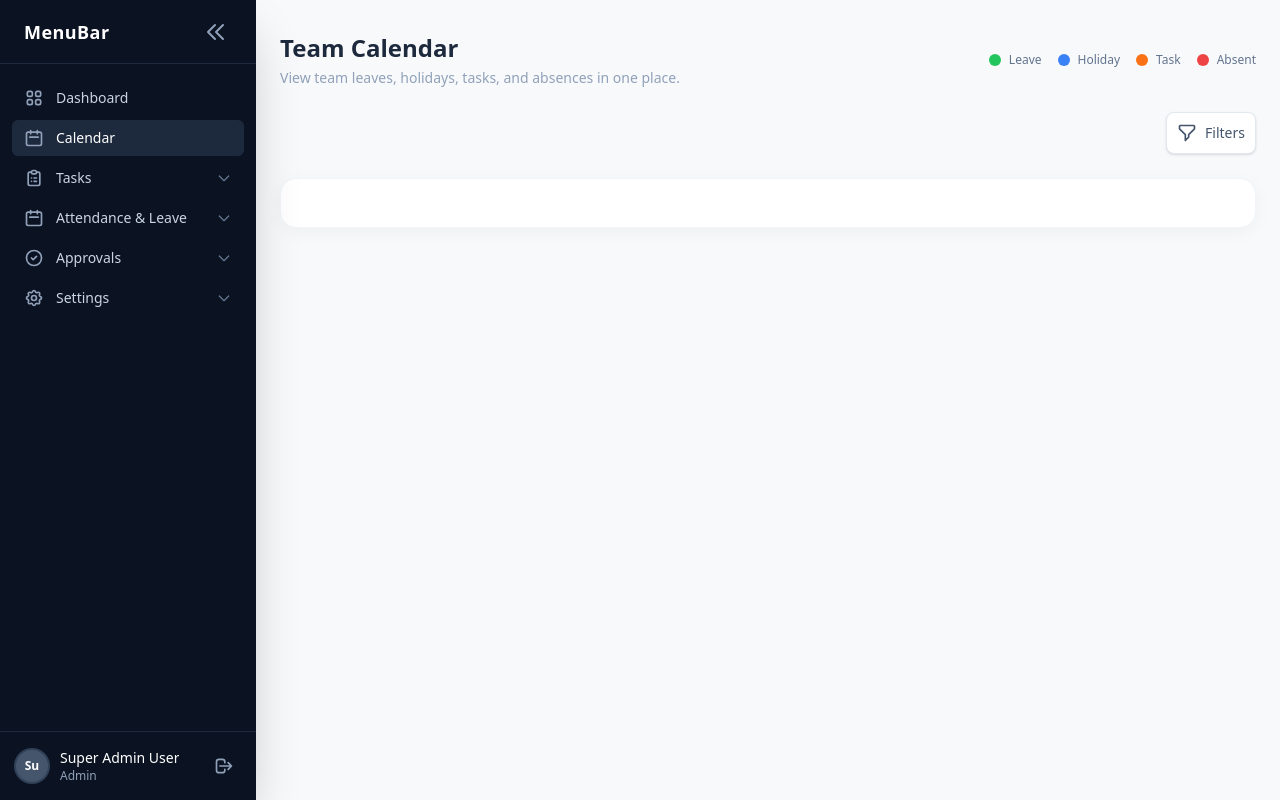
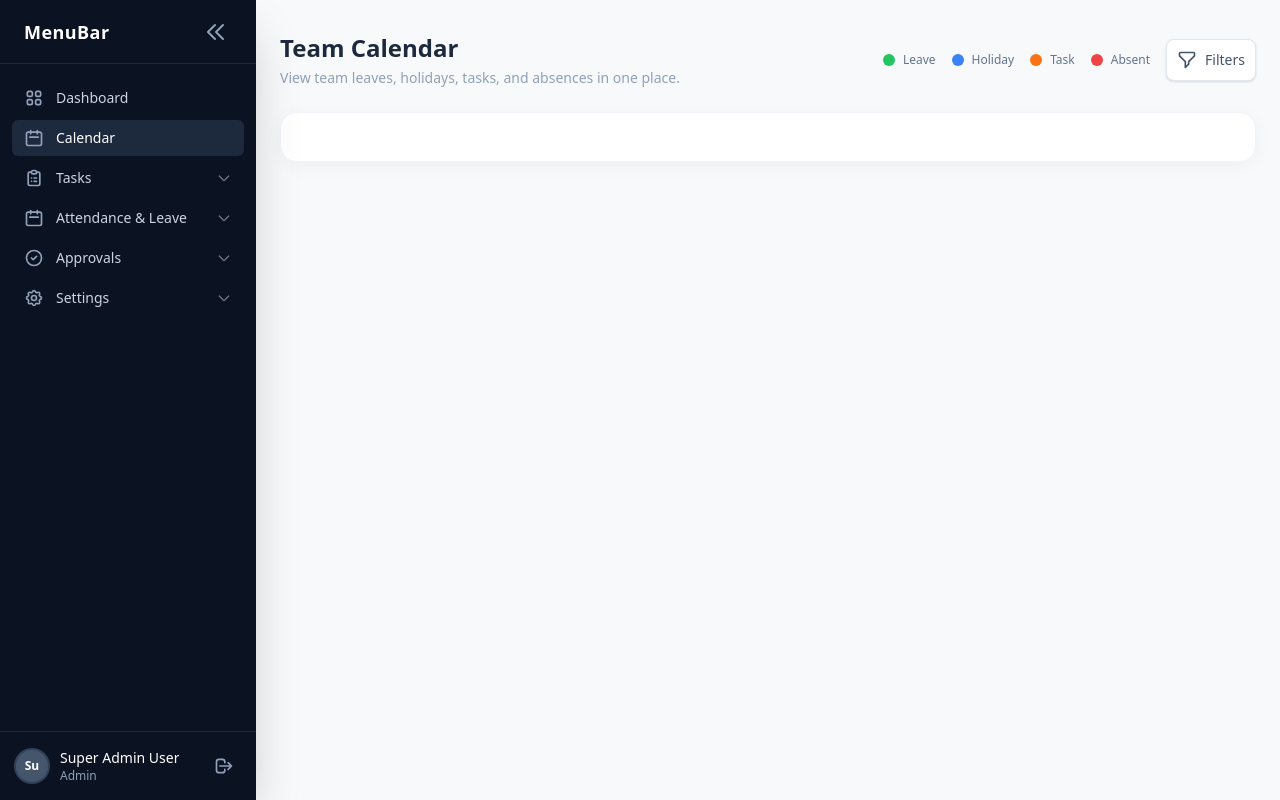
Before and after one commit to UNITECTURE/UnitectureApp, a Laravel app: page /calendar in a window 1280 px wide. Run offline with Laravel 12, Linux system fonts and the light colour scheme; a user stored in the database is signed in; data comes from the database, SQL or seed files in the repository; data that the repository does not hold is empty; style sheets or scripts are compiled from the project's sources; some libraries are stand-ins or nearby versions.

Commit message:
calendar UI - moved filters up

```diff
--- a/resources/views/calendar/index.blade.php
+++ b/resources/views/calendar/index.blade.php
@@ -10,8 +10,8 @@
         <div class="flex-1 flex flex-col overflow-hidden transition-all duration-300">
             <main class="flex-1 overflow-x-hidden overflow-y-auto bg-[#F8F9FB]">
                 <div class="container mx-auto px-6 py-8 space-y-6">
-                    {{-- Page Header --}}
-                    <div class="flex items-center justify-between gap-4">
+                    {{-- Page Header: Title, Legend, Filters (upper row) --}}
+                    <div class="flex flex-wrap items-center justify-between gap-4">
                         <div>
                             <h2 class="text-2xl font-bold text-slate-800">Team Calendar</h2>
                             <p class="text-slate-400 text-sm mt-1 font-medium">
@@ -19,6 +19,7 @@
                             </p>
                         </div>
 
+                        <div class="flex flex-wrap items-center gap-3 md:gap-4">
                             {{-- Legend --}}
                             <div class="hidden md:flex items-center gap-4 text-xs">
                                 <div class="flex items-center gap-2">
@@ -38,10 +39,9 @@
                                     <span class="text-slate-500 font-medium">Absent</span>
                                 </div>
                             </div>
-                    </div>
 
-                    {{-- Filter Button (z-index so calendar doesn't overlap) --}}
-                    <div class="relative z-10 flex items-center justify-end gap-2">
+                            {{-- Filters (in upper row) --}}
+                            <div class="relative z-10 flex items-center gap-2">
                                 <span x-show="hasActiveFilters()" class="text-xs text-slate-500 font-medium" x-text="filterSummary()"></span>
                                 <button type="button" @click="openFilterModal()"
                                     class="relative z-10 p-2.5 rounded-lg bg-white border border-slate-200 hover:bg-slate-50 hover:border-slate-300 transition-colors shadow-sm flex items-center gap-2 cursor-pointer">
@@ -52,6 +52,8 @@
                                     </svg>
                                     <span class="text-sm font-medium text-slate-600 pointer-events-none">Filters</span>
                                 </button>
+                            </div>
+                        </div>
                     </div>
 
                     {{-- Calendar Card (z-0 so filter button stays on top) --}}
```
Lines whose indentation alone changed are shown as unchanged.
